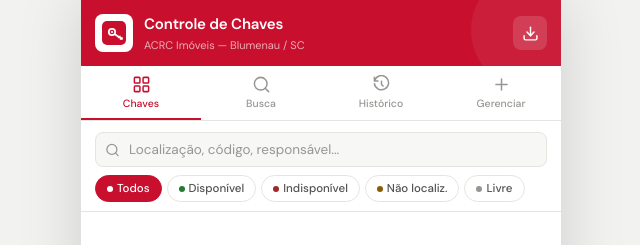
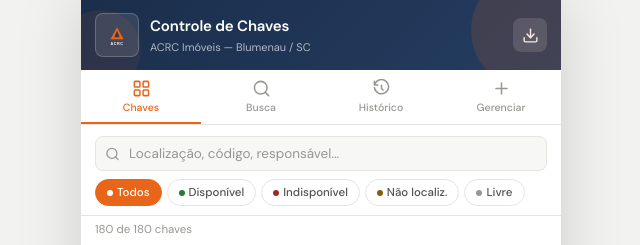
Before and after one commit to alexx-al3/chavesacrc1.6, a plain HTML site: page index.html in a window 1280 px wide. Shown: the top 245 px of the page, without its empty margins (319-959 px from the left). Drawn offline with nearby package versions, Linux system fonts and the light colour scheme.

Commit message:
Add files via upload

```diff
--- a/index.html
+++ b/index.html
@@ -7,7 +7,7 @@
 <link rel="preconnect" href="https://fonts.googleapis.com">
 <link href="https://fonts.googleapis.com/css2?family=DM+Sans:ital,wght@0,400;0,500;0,600;1,400&family=DM+Mono:wght@400;500&display=swap" rel="stylesheet">
 <link rel="manifest" href="manifest.json">
-<meta name="theme-color" content="#C8102E">
+<meta name="theme-color" content="#1B2E4B">
 <meta name="apple-mobile-web-app-capable" content="yes">
 <meta name="apple-mobile-web-app-status-bar-style" content="black-translucent">
 <meta name="apple-mobile-web-app-title" content="ACRC Chaves">
@@ -15,7 +15,8 @@
 <style>
 *{box-sizing:border-box;margin:0;padding:0;-webkit-tap-highlight-color:transparent}
 :root{
-  --red:#C8102E;--red-dark:#a00d24;--red-muted:#f9e5e8;
+  --red:#E8651A;--red-dark:#c45214;--red-muted:#fdeee5;
+  --navy:#1B2E4B;--navy-dark:#142237;--navy-light:#243d61;
   --bg:#f2f2f0;--surface:#fff;--surface2:#f7f7f5;--surface3:#efefec;
   --border:#e4e4e0;--border2:#d0d0cc;
   --text:#191917;--text2:#525250;--text3:#969692;
@@ -34,10 +35,10 @@
 .app{display:flex;flex-direction:column;height:100vh;max-width:480px;margin:0 auto;background:var(--surface);box-shadow:0 0 60px rgba(0,0,0,.15)}
 
 /* HEADER */
-.header{background:var(--red);padding-top:env(safe-area-inset-top);flex-shrink:0;position:relative;overflow:hidden}
-.header::after{content:"";position:absolute;right:-30px;top:-30px;width:120px;height:120px;background:rgba(255,255,255,.06);border-radius:50%;pointer-events:none}
+.header{background:linear-gradient(135deg,var(--navy) 0%,var(--navy-light) 100%);padding-top:env(safe-area-inset-top);flex-shrink:0;position:relative;overflow:hidden}
+.header::after{content:"";position:absolute;right:-30px;top:-30px;width:120px;height:120px;background:rgba(232,101,26,.15);border-radius:50%;pointer-events:none}.header::before{content:"";position:absolute;left:-20px;bottom:-20px;width:80px;height:80px;background:rgba(232,101,26,.08);border-radius:50%;pointer-events:none}
 .header-inner{padding:13px 14px;display:flex;align-items:center;gap:11px;position:relative}
-.logo-box{width:38px;height:38px;background:#fff;border-radius:8px;display:flex;align-items:center;justify-content:center;flex-shrink:0}
+.logo-box{width:44px;height:44px;background:rgba(255,255,255,.1);border:1px solid rgba(255,255,255,.2);border-radius:8px;display:flex;align-items:center;justify-content:center;flex-shrink:0;overflow:hidden}
 .logo-box svg{width:24px;height:24px}
 .header-text{flex:1;min-width:0}
 .header-text h1{font-size:15px;font-weight:600;color:#fff;letter-spacing:-.01em}
@@ -222,12 +223,13 @@
   <div class="header">
     <div class="header-inner">
       <div class="logo-box">
-        <svg viewBox="0 0 24 24" fill="none" xmlns="http://www.w3.org/2000/svg">
-          <rect width="24" height="24" rx="5" fill="#C8102E"/>
-          <circle cx="10" cy="11" r="3.2" stroke="white" stroke-width="1.7"/>
-          <circle cx="10" cy="11" r="1.1" fill="white"/>
-          <path d="M12.8 13.2L20 18" stroke="white" stroke-width="1.7" stroke-linecap="round"/>
-          <path d="M16.5 16.5L18 15.3M18.5 18L20 16.8" stroke="white" stroke-width="1.5" stroke-linecap="round"/>
+        <svg viewBox="0 0 44 44" fill="none" xmlns="http://www.w3.org/2000/svg">
+          <!-- Triangle / A symbol -->
+          <polygon points="22,8 34,30 10,30" fill="#E8651A"/>
+          <!-- White A cutout -->
+          <polygon points="22,14 27,26 17,26" fill="rgba(27,46,75,0.85)"/>
+          <!-- ACRC text -->
+          <text x="22" y="40" font-family="Arial" font-weight="700" font-size="7" fill="white" text-anchor="middle" letter-spacing="1">ACRC</text>
         </svg>
       </div>
       <div class="header-text">
@@ -787,7 +789,7 @@
     const hoje = new Date().toLocaleDateString("pt-BR");
     const hora = new Date().toLocaleTimeString("pt-BR",{hour:"2-digit",minute:"2-digit"});
     // Header bar
-    doc.setFillColor(200,16,46);
+    doc.setFillColor(27,46,75);
     doc.rect(0,0,210,28,"F");
     doc.setTextColor(255,255,255);
     doc.setFont("helvetica","bold");
@@ -809,7 +811,7 @@
     doc.setTextColor(90,90,86);
     if(k.codigo) doc.text(`Código do imóvel: ${k.codigo}`,20,50);
     // Badge tipo saída
-    const saidaColors={TEMPORÁRIA:[234,248,238],DEFINITIVA:[252,234,234],"NOVO LOCATÁRIO",[254,243,220]};
+    const saidaColors={TEMPORÁRIA:[234,248,238],DEFINITIVA:[252,234,234],"NOVO LOCATÁRIO":[254,243,220]};
     const saidaTxtColors={TEMPORÁRIA:[37,122,53],DEFINITIVA:[161,40,40],"NOVO LOCATÁRIO":[138,92,8]};
     const sc=saidaColors[pdfSaida]||[240,240,240];
     const stc=saidaTxtColors[pdfSaida]||[80,80,80];
@@ -881,7 +883,7 @@
     doc.text(nome,52,y+32,{align:"center"});
     doc.text("Blumenau/SC",158,y+32,{align:"center"});
     // Footer
-    doc.setFillColor(200,16,46);
+    doc.setFillColor(27,46,75);
     doc.rect(0,285,210,12,"F");
     doc.setTextColor(255,255,255);
     doc.setFontSize(8);
```
